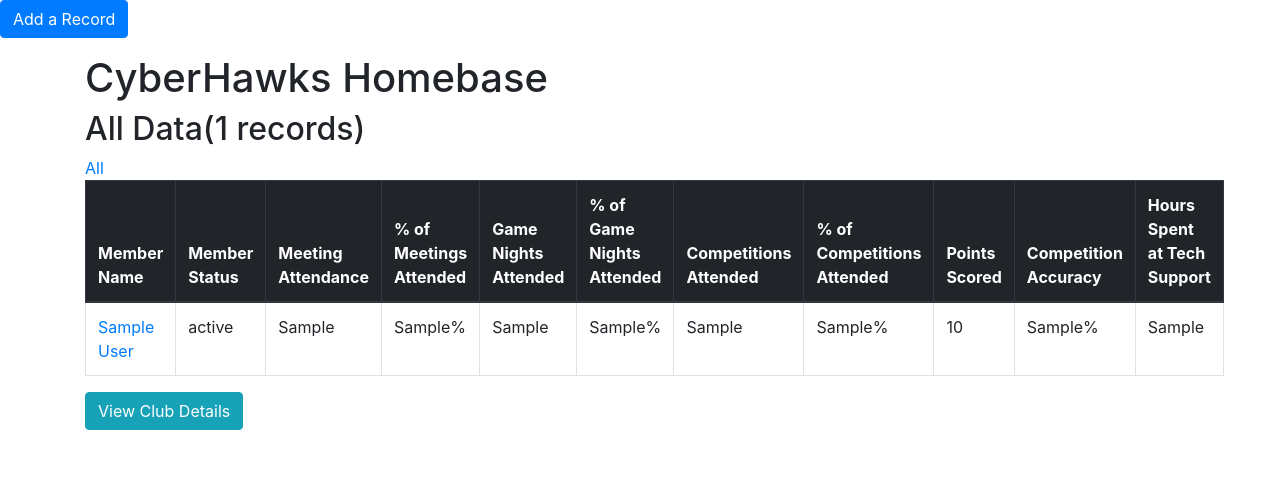
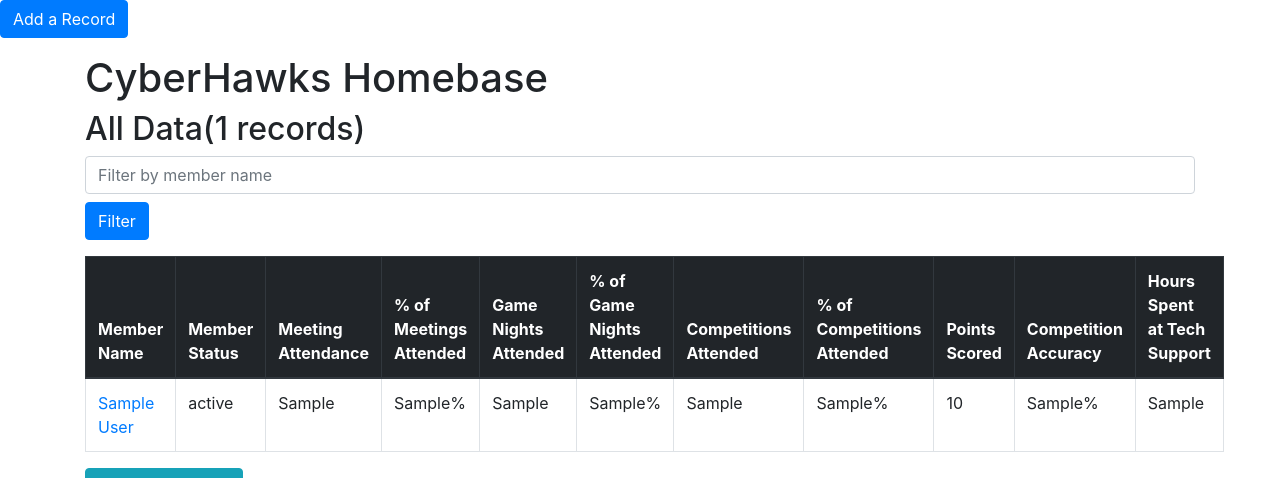
Before and after one commit to jmastrangelo26-byte/377-web-app-dev, a PHP site: page /index.php in a window 1280 px wide. Shown: the top 478 px of the page. Run offline with PHP 8.4, Linux system fonts and the light colour scheme; tables that the repository leaves empty or names only in its code hold one stand-in row (values such as "Sample post"); some libraries are stand-ins or nearby versions.

Commit message:
Finish website. Comments still needed.

```diff
--- a/CyberHawks/detail.php
+++ b/CyberHawks/detail.php
@@ -53,6 +53,7 @@ else
     $id = "";
 }
 
+// Code that determines the calculated percentages
 include("calculate.php");
 
 ?>
--- a/CyberHawks/index.php
+++ b/CyberHawks/index.php
@@ -1,19 +1,24 @@
 <?php
 include("library.php");
 
+// Determines if club data has been input or not
 // intval is used to ensure that $id is an integer
-
 $showEditClubDetailsButton = true;
 $connection = get_connection();
-$sql = "SELECT COUNT(*) AS cnt FROM club_details";
+
+$sql =<<<SQL
+SELECT COUNT(*) AS cnt
+FROM club_details
+SQL;
+
 $result = $connection->query($sql);
 if ($result) {
     $row = $result->fetch_assoc();
+    // looked up intval to convert value count to an integer
     if ($row && intval($row['cnt']) > 0) {
         $showEditClubDetailsButton = false;
     }
 }
-$connection->close();
 
 ?>
 
@@ -31,6 +36,7 @@ $connection->close();
         <title>CyberHawks</title>
     </head>
 
+    <!-- Shows up only if there is no data in the club details page -->
     <div class="mb-3">
             <a href="index.php?content=detail" class="btn btn-primary" role="button">Add a Record</a>
             <?php if ($showEditClubDetailsButton) { ?>
--- a/CyberHawks/list.php
+++ b/CyberHawks/list.php
@@ -10,7 +10,13 @@
 
 <h2>All Data<span id="record-count"></span></h2>
 
-<a href='index.php?content=list'>All</a>
+<form method="GET" class="mb-3">
+    <input type="hidden" name="content" value="list">
+    <!-- Used COPILOT to help write the value field for verifying if there is any value actually typed into the search box initially
+        Discovered that ? is essentially an if else statement -->
+    <input type="text" name="filter" placeholder="Filter by member name" class="form-control" value="<?php echo isset($_GET['filter']) ? htmlspecialchars($_GET['filter']) : ''; ?>">
+    <button type="submit" class="btn btn-primary mt-2">Filter</button>
+</form>
 
 <table class="table table-bordered table-hover">
     <thead class="thead-dark">
@@ -31,19 +37,28 @@
     </thead>
     <tbody>
 
+
 <?php
+
+// Looked up how to read the filter value off of my form tag which houses the dropdown menu
+// Looked up that ? is essentially an if else statement
 
 $connection = get_connection();
 
-if (!isset($filter)){
-    $filter = '';
+// $_GET allows you to pull the value of filter from the HTML section as it was written with a methood tpe of GET
+if (!isset($_GET['filter'])){
+    // Needs to be null instead of an empty so that values show up when no filter is tped in
+    $filter = NULL;
 } else {
-    $filter = $connection->real_escape_string($filter);
+    $filter = $connection->real_escape_string($_GET['filter']);
 }
+
 
 $sql =<<<SQL
  SELECT *
    FROM member_data
+   WHERE mem_name LIKE '$filter%'
+  ORDER BY mem_name
 SQL;
 
 $recordCount = 0;
```
Also changed, not shown: CyberHawks/calculate.php (+4 -3 lines), CyberHawks/club_details.php (+7 -0 lines).
